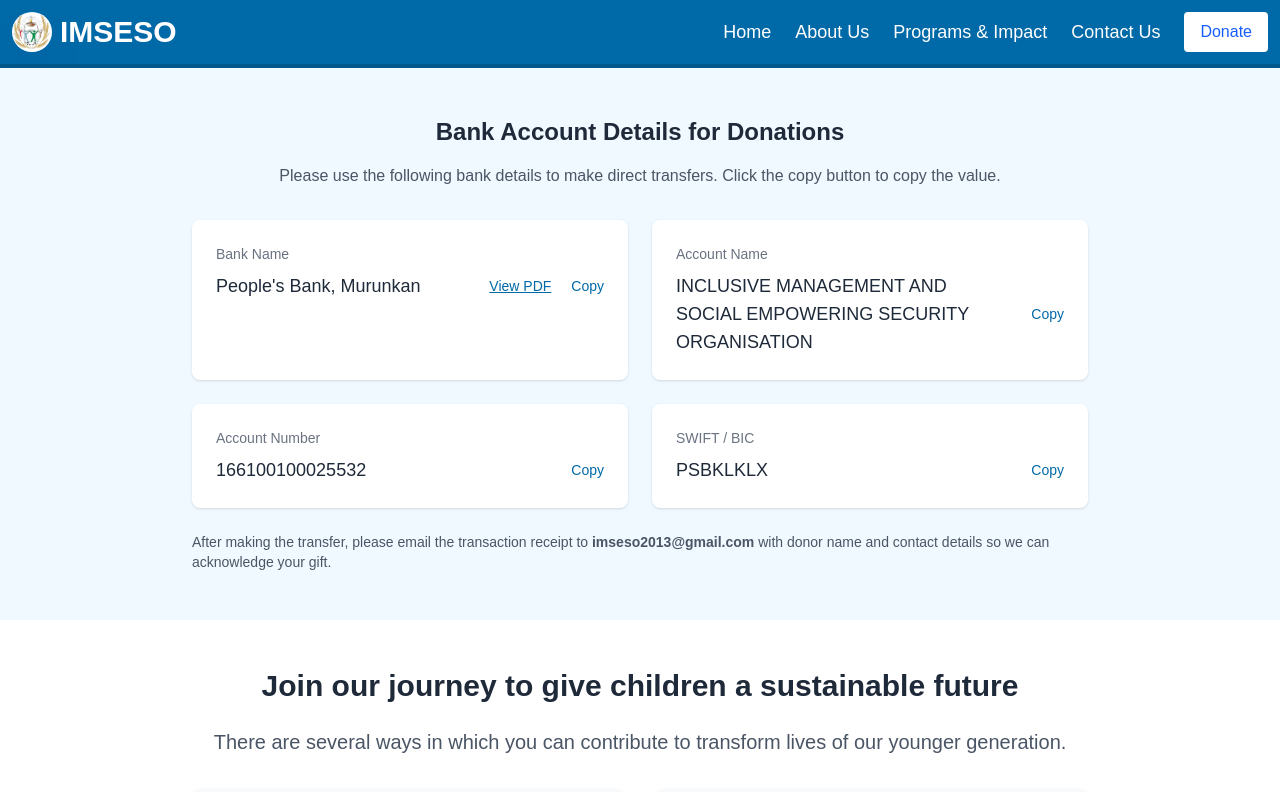
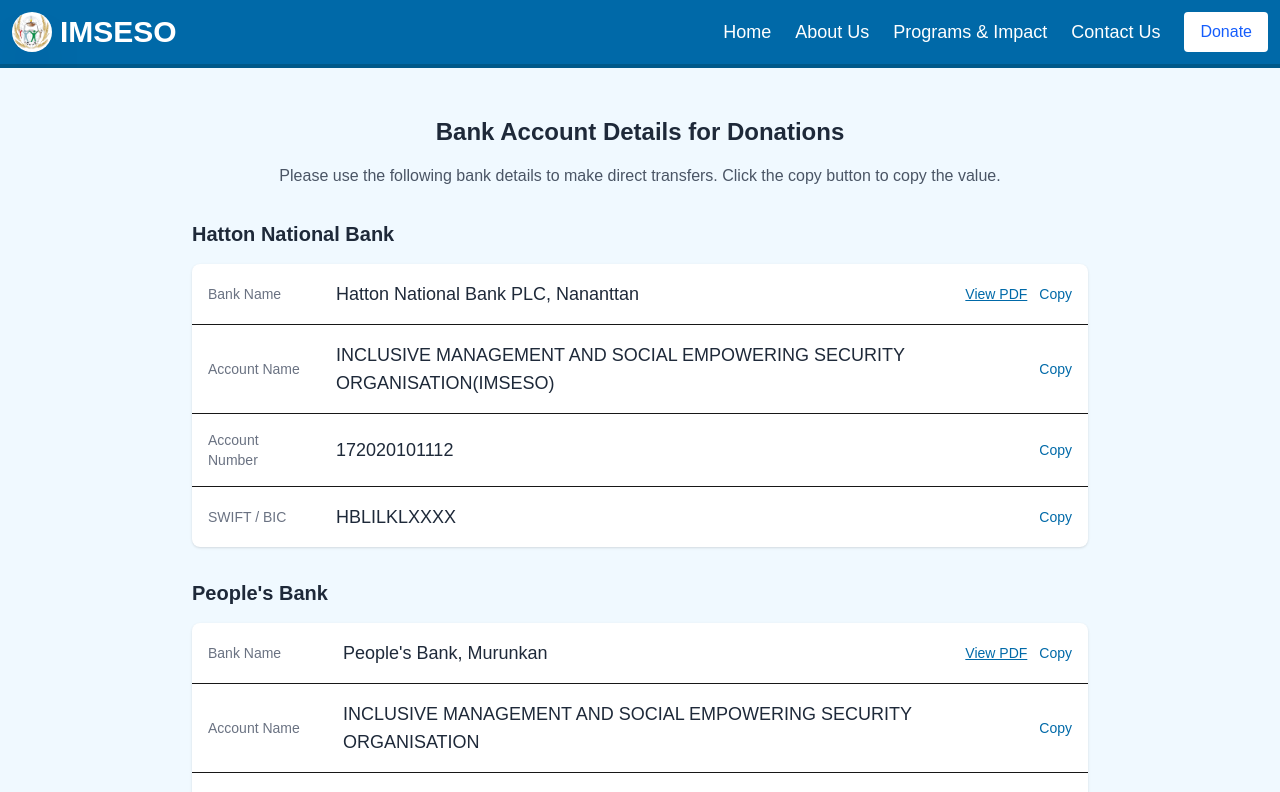
Before and after one commit to NithaMerin/imseso-web, a Next.js app: page /donate in a window 1280 px wide. Shown: the top 792 px of the page. Built offline with nearby package versions, Linux system fonts and the light colour scheme.

Commit message:
Update bank acc details

```diff
--- a/src/app/donate/page.js
+++ b/src/app/donate/page.js
@@ -9,6 +9,10 @@
     accName: false,
     accNo: false,
     swift: false,
+    bankName2: false,
+    accName2: false,
+    accNo2: false,
+    swift2: false,
   });
 
   const handleCopy = async (key, text) => {
@@ -32,43 +36,95 @@
           <h3 className="text-2xl font-bold text-gray-800 mb-4 text-center">Bank Account Details for Donations</h3>
           <p className="text-center text-gray-600 mb-8">Please use the following bank details to make direct transfers. Click the copy button to copy the value.</p>
 
-          <div className="grid grid-cols-1 md:grid-cols-2 gap-6">
+          <h4 className="text-xl font-semibold text-gray-800 mb-4">Hatton National Bank</h4>
+          <table className="w-full bg-white rounded-lg shadow overflow-hidden mb-8">
+            <tbody>
+              <tr className="border-b">
+                <td className="p-4 text-sm text-gray-500 font-medium">Bank Name</td>
+                <td className="p-4 text-lg font-medium text-gray-800">
+                  <div className="flex items-center justify-between">
+                    <span>Hatton National Bank PLC, Nananttan</span>
+                    <div className="flex items-center gap-3">
+                      <a href="bankacc2.pdf" target="_blank" rel="noopener noreferrer" className="text-sm text-sky-700 underline">View PDF</a>
+                      <button className="text-sm text-sky-700 cursor-pointer" onClick={() => handleCopy('bankName2', "Hatton National Bank")}>{copied.bankName2 ? 'Copied' : 'Copy'}</button>
+                    </div>
+                  </div>
+                </td>
+              </tr>
+              <tr className="border-b">
+                <td className="p-4 text-sm text-gray-500 font-medium">Account Name</td>
+                <td className="p-4 text-lg font-medium text-gray-800 uppercase">
+                  <div className="flex items-center justify-between">
+                    <span>INCLUSIVE MANAGEMENT AND SOCIAL EMPOWERING SECURITY ORGANISATION(IMSESO)</span>
+                    <button className="text-sm text-sky-700 cursor-pointer" onClick={() => handleCopy('accName2', 'Your Account Name')}>{copied.accName2 ? 'Copied' : 'Copy'}</button>
+                  </div>
+                </td>
+              </tr>
+              <tr className="border-b">
+                <td className="p-4 text-sm text-gray-500 font-medium">Account Number</td>
+                <td className="p-4 text-lg font-medium text-gray-800">
+                  <div className="flex items-center justify-between">
+                    <span>172020101112</span>
+                    <button className="text-sm text-sky-700 cursor-pointer" onClick={() => handleCopy('accNo2', 'Your Account Number')}>{copied.accNo2 ? 'Copied' : 'Copy'}</button>
+                  </div>
+                </td>
+              </tr>
+              <tr>
+                <td className="p-4 text-sm text-gray-500 font-medium">SWIFT / BIC</td>
+                <td className="p-4 text-lg font-medium text-gray-800">
+                  <div className="flex items-center justify-between">
+                    <span>HBLILKLXXXX</span>
+                    <button className="text-sm text-sky-700 cursor-pointer" onClick={() => handleCopy('swift2', 'Your SWIFT Code')}>{copied.swift2 ? 'Copied' : 'Copy'}</button>
+                  </div>
+                </td>
+              </tr>
+            </tbody>
+          </table>
 
-            <div className="bg-white p-6 rounded-lg shadow">
-              <label className="block text-sm text-gray-500">Bank Name</label>
-              <div className="flex items-center justify-between mt-2">
-                <span id="bankName" className="text-lg font-medium text-gray-800">People's Bank, Murunkan</span>
+          <h4 className="text-xl font-semibold text-gray-800 mb-4">People's Bank</h4>
+          <table className="w-full bg-white rounded-lg shadow overflow-hidden">
+            <tbody>
+              <tr className="border-b">
+                <td className="p-4 text-sm text-gray-500 font-medium">Bank Name</td>
+                <td className="p-4 text-lg font-medium text-gray-800">
+                  <div className="flex items-center justify-between">
+                    <span>People's Bank, Murunkan</span>
                     <div className="flex items-center gap-3">
                       <a href="bankacc.pdf" target="_blank" rel="noopener noreferrer" className="text-sm text-sky-700 underline">View PDF</a>
-                  <button className="ml-2 text-sm text-sky-700 flex items-center gap-2 cursor-pointer" onClick={() => handleCopy('bankName', "People's Bank, Murunkan")}>{copied.bankName ? 'Copied' : 'Copy'}</button>
+                      <button className="text-sm text-sky-700 cursor-pointer" onClick={() => handleCopy('bankName', "People's Bank, Murunkan")}>{copied.bankName ? 'Copied' : 'Copy'}</button>
                     </div>
                   </div>
+                </td>
+              </tr>
+              <tr className="border-b">
+                <td className="p-4 text-sm text-gray-500 font-medium">Account Name</td>
+                <td className="p-4 text-lg font-medium text-gray-800 uppercase">
+                  <div className="flex items-center justify-between">
+                    <span>INCLUSIVE MANAGEMENT AND SOCIAL EMPOWERING SECURITY ORGANISATION</span>
+                    <button className="text-sm text-sky-700 cursor-pointer" onClick={() => handleCopy('accName', 'INCLUSIVE MANAGEMENT AND SOCIAL EMPOWERING SECURITY ORGANISATION')}>{copied.accName ? 'Copied' : 'Copy'}</button>
                   </div>
-
-            <div className="bg-white p-6 rounded-lg shadow">
-              <label className="block text-sm text-gray-500">Account Name</label>
-              <div className="flex items-center justify-between mt-2">
-                <span id="accName" className="text-lg font-medium text-gray-800 uppercase">INCLUSIVE MANAGEMENT AND SOCIAL EMPOWERING SECURITY ORGANISATION</span>
-                <button className="ml-4 text-sm text-sky-700 flex items-center gap-2 cursor-pointer" onClick={() => handleCopy('accName', 'INCLUSIVE MANAGEMENT AND SOCIAL EMPOWERING SECURITY ORGANISATION')}>{copied.accName ? 'Copied' : 'Copy'}</button>
+                </td>
+              </tr>
+              <tr className="border-b">
+                <td className="p-4 text-sm text-gray-500 font-medium">Account Number</td>
+                <td className="p-4 text-lg font-medium text-gray-800">
+                  <div className="flex items-center justify-between">
+                    <span>166100100025532</span>
+                    <button className="text-sm text-sky-700 cursor-pointer" onClick={() => handleCopy('accNo', '166100100025532')}>{copied.accNo ? 'Copied' : 'Copy'}</button>
                   </div>
+                </td>
+              </tr>
+              <tr>
+                <td className="p-4 text-sm text-gray-500 font-medium">SWIFT / BIC</td>
+                <td className="p-4 text-lg font-medium text-gray-800">
+                  <div className="flex items-center justify-between">
+                    <span>PSBKLKLX</span>
+                    <button className="text-sm text-sky-700 cursor-pointer" onClick={() => handleCopy('swift', 'PSBKLKLX')}>{copied.swift ? 'Copied' : 'Copy'}</button>
                   </div>
-
-            <div className="bg-white p-6 rounded-lg shadow">
-              <label className="block text-sm text-gray-500">Account Number</label>
-              <div className="flex items-center justify-between mt-2">
-                <span id="accNo" className="text-lg font-medium text-gray-800">166100100025532</span>
-                <button className="ml-4 text-sm text-sky-700 flex items-center gap-2 cursor-pointer" onClick={() => handleCopy('accNo', '166100100025532')}>{copied.accNo ? 'Copied' : 'Copy'}</button>
-              </div>
-            </div>
-
-            <div className="bg-white p-6 rounded-lg shadow">
-              <label className="block text-sm text-gray-500">SWIFT / BIC</label>
-              <div className="flex items-center justify-between mt-2">
-                <span id="swift" className="text-lg font-medium text-gray-800">PSBKLKLX</span>
-                <button className="ml-4 text-sm text-sky-700 flex items-center gap-2 cursor-pointer" onClick={() => handleCopy('swift', 'PSBKLKLX')}>{copied.swift ? 'Copied' : 'Copy'}</button>
-              </div>
-            </div>
-          </div>
+                </td>
+              </tr>
+            </tbody>
+          </table>
 
           <p className="text-sm text-gray-600 mt-6">After making the transfer, please email the transaction receipt to <strong>imseso2013@gmail.com</strong> with donor name and contact details so we can acknowledge your gift.</p>
         </div>
```
Also changed, not shown: 1 other file (tests, documents, lock files or other folders). Lines whose indentation alone changed are shown as unchanged.
